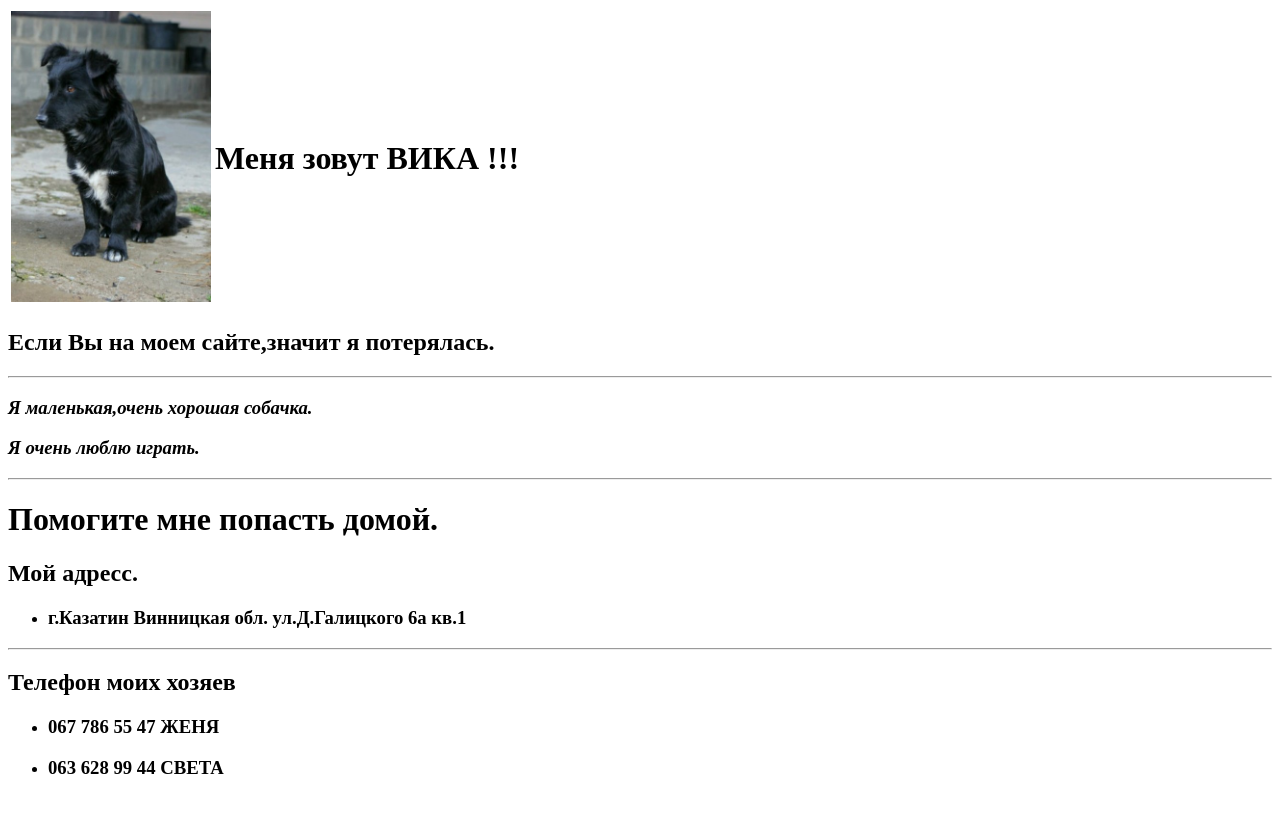
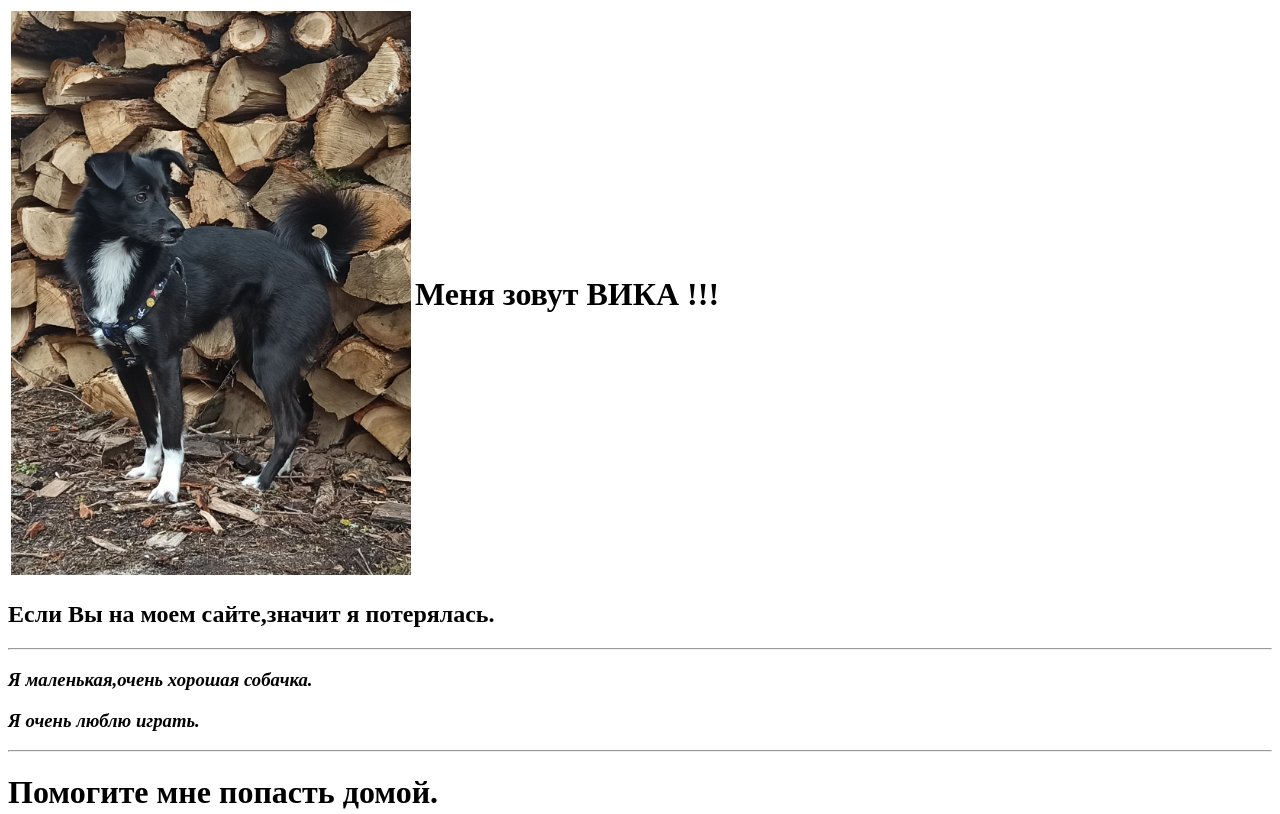
Before and after one commit to Lazarenko-Evgeniy/Dog-Vika, a plain HTML site: page index.html in a window 1280 px wide. Shown: the top 814 px of the page. Drawn offline with Linux system fonts and the light colour scheme.

Commit message:
Add files via upload

```diff
--- a/index.html
+++ b/index.html
@@ -8,7 +8,7 @@
 <body>
     <table>
         <tr>
-            <td><img src="AVATAR.jpg" width="200" alt="тут фото собаки " ></td>
+            <td><img src="avanar2.jpg" width="400" alt="тут фото собаки " ></td>
 
         <td><h1> Меня зовут ВИКА !!! </h1></td>
     </tr>
@@ -29,7 +29,7 @@
  <hr>
      <h2>Телефон моих хозяев</h2>
   <ul>
-         <li> <h3>067 786 55 47 ЖЕНЯ</h3></li>
+         <li><h3>067 786 55 47 ЖЕНЯ</h3></li>
          <li><h3>063 628 99 44 СВЕТА</h3></li>
 </ul>
 
```
Also changed, not shown: avanar2.jpg (added).
